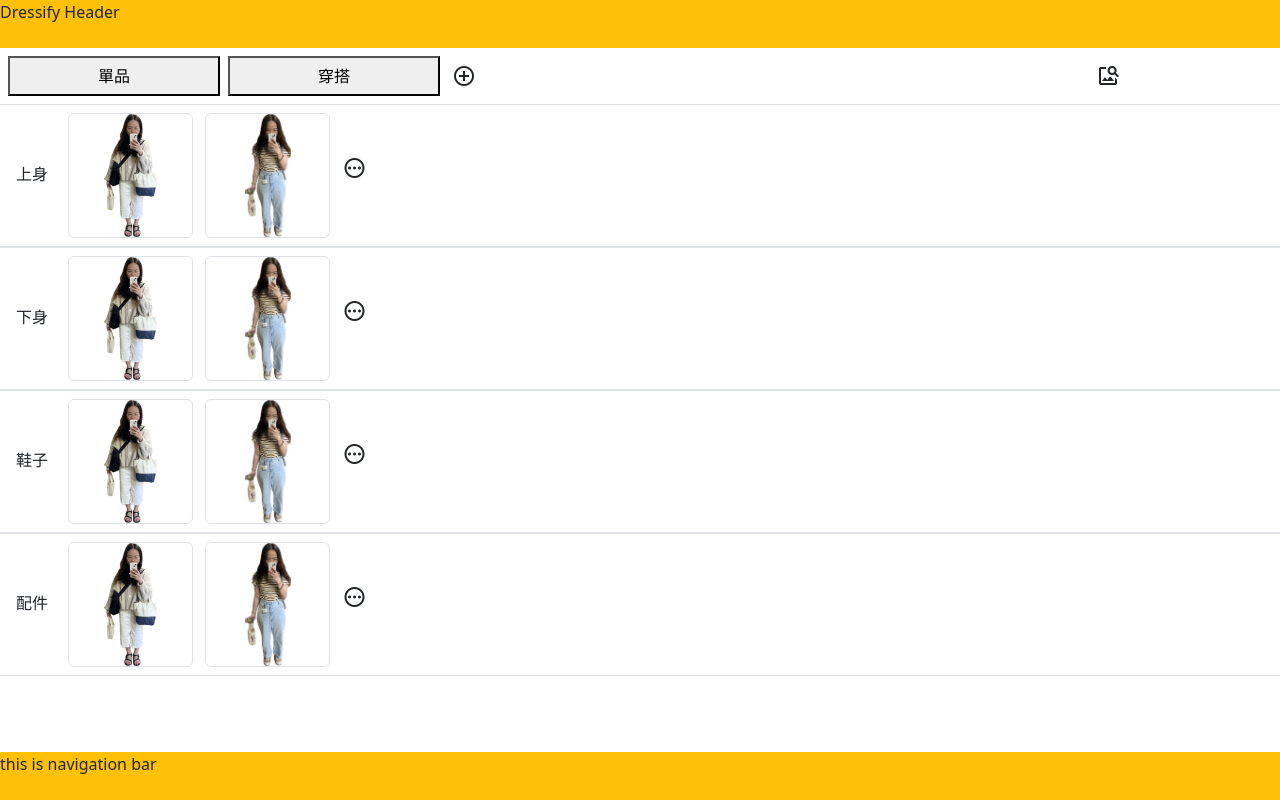
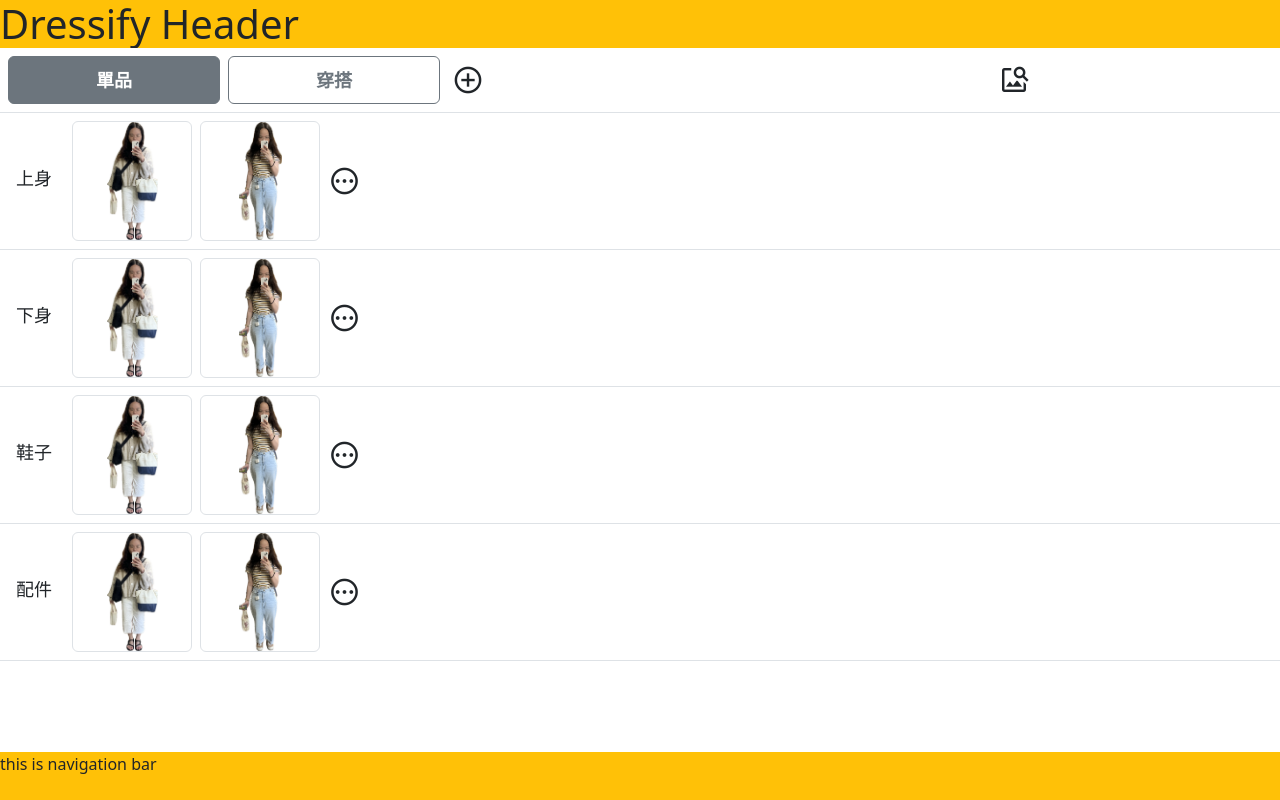
Before and after one commit to stellachy/dressify_html_drafts, a plain HTML site: page index.html in a window 1280 px wide. Drawn offline with nearby package versions, Linux system fonts and the light colour scheme.

Commit message:
complete 1.1 & part of 1.2 ( tags not yet)

```diff
--- a/index.html
+++ b/index.html
@@ -13,61 +13,105 @@
     img {
       object-fit: contain;
     }
+
+    .md-18 {
+      font-size: 18px;
+    }
+
+    .material-symbols-outlined.md-32 {
+      font-size: 32px;
+    }
+
+    div,
+    span,
+    button,
+    img {
+      box-sizing: border-box;
+    }
   </style>
 </head>
 
 <body>
-  <header class="bg-warning pb-4 fixed-top">Dressify Header</header>
-  <div>
+  <header class="bg-warning pb-5 fixed-top">
+    <h1>Dressify Header</h1>
+  </header>
+  <div class="py-5">
     <!-- header -->
-    <div class="px-3 pt-5 row">
-      <button class="col-2 ms-1 my-2">單品</button>
-      <button class="col-2 ms-2 my-2">穿搭</button>
-      <span class="material-symbols-outlined col-6 my-3">
+    <div class="px-3 row fixed-top bg-white my-5">
+      <button id="btnS" class="col-2 ms-1 my-2 btn btn-outline-secondary md-18 active"><b>單品</b></button>
+      <button id="btnM" class="col-2 ms-2 my-2 btn btn-outline-secondary md-18"><b>穿搭</b></button>
+      <span class="material-symbols-outlined md-32 col-5 my-3">
         add_circle
       </span>
-      <span class="material-symbols-outlined col-1 ms-2 my-3">
+      <span class="material-symbols-outlined md-32 col-1 my-3 ms-3">
         image_search
       </span>
     </div>
-    <!-- body -->
-    <div>
+
+    <!-- body Single Products-->
+    <div id="bodyS" class="row mt-5 pt-3 pb-3">
       <!-- 部位1：上身 -->
-      <div class="border-top border-bottom">
-        <span class="px-3">上身</span>
-        <img class="border rounded my-2 me-2" width="125px" height="125px" src="./img/eg1.jpg" alt="loading...">
-        <img class="border rounded my-2 me-2" width="125px" height="125px" src="./img/eg2.jpg" alt="loading...">
-        <span class="material-symbols-outlined">
+      <div class="border-top">
+        <span class="px-3 md-18">上身</span>
+        <img class="border rounded my-2 me-1" width="120px" height="120px" src="./img/eg1.jpg" alt="loading...">
+        <img class="border rounded my-2 me-1" width="120px" height="120px" src="./img/eg2.jpg" alt="loading...">
+        <span class="material-symbols-outlined md-32 me-1" style="vertical-align: middle;">
           pending
         </span>
       </div>
+
       <!-- 部位2：下身 -->
-      <div class="border-top border-bottom">
-        <span class="px-3">下身</span>
-        <img class="border rounded my-2 me-2" width="125px" height="125px" src="./img/eg1.jpg" alt="loading...">
-        <img class="border rounded my-2 me-2" width="125px" height="125px" src="./img/eg2.jpg" alt="loading...">
-        <span class="material-symbols-outlined">
+      <div class="border-top">
+        <span class="px-3 md-18">下身</span>
+        <img class="border rounded my-2 me-1" width="120px" height="120px" src="./img/eg1.jpg" alt="loading...">
+        <img class="border rounded my-2 me-1" width="120px" height="120px" src="./img/eg2.jpg" alt="loading...">
+        <span class="material-symbols-outlined md-32 me-1" style="vertical-align: middle;">
           pending
         </span>
       </div>
+
       <!-- 部位3：鞋子 -->
-      <div class="border-top border-bottom">
-        <span class="px-3">鞋子</span>
-        <img class="border rounded my-2 me-2" width="125px" height="125px" src="./img/eg1.jpg" alt="loading...">
-        <img class="border rounded my-2 me-2" width="125px" height="125px" src="./img/eg2.jpg" alt="loading...">
-        <span class="material-symbols-outlined">
+      <div class="border-top">
+        <span class="px-3 md-18">鞋子</span>
+        <img class="border rounded my-2 me-1" width="120px" height="120px" src="./img/eg1.jpg" alt="loading...">
+        <img class="border rounded my-2 me-1" width="120px" height="120px" src="./img/eg2.jpg" alt="loading...">
+        <span class="material-symbols-outlined md-32 me-1" style="vertical-align: middle;">
           pending
         </span>
       </div>
+
       <!-- 部位4：配件 -->
-      <div class="border-top border-bottom  mb-1">
-        <span class="px-3">配件</span>
-        <img class="border rounded my-2 me-2" width="125px" height="125px" src="./img/eg1.jpg" alt="loading...">
-        <img class="border rounded my-2 me-2" width="125px" height="125px" src="./img/eg2.jpg" alt="loading...">
-        <span class="material-symbols-outlined">
+      <div class="border-top border-bottom">
+        <span class="px-3 md-18">配件</span>
+        <img class="border rounded my-2 me-1" width="120px" height="120px" src="./img/eg1.jpg" alt="loading...">
+        <img class="border rounded my-2 me-1" width="120px" height="120px" src="./img/eg2.jpg" alt="loading...">
+        <span class="material-symbols-outlined md-32 me-1" style="vertical-align: middle;">
           pending
         </span>
       </div>
+
+    </div>
+
+    <!-- body Matches -->
+    <div id="bodyM" class="row mt-5 mb-3 pb-3 d-none">
+      <!-- 搭配1 -->
+      <div class="col-6 pt-3 ps-4">
+        <p class="mb-1 ps-1 md-18">穿搭標題1</p>
+        <img class="border rounded" src="./img/eg5.jpg" width="160" height="220" alt="loading...">
+      </div>
+
+      <!-- 搭配2 -->
+      <div class="col-6 pt-3 pe-4">
+        <p class="mb-1 ps-1 md-18">穿搭標題2</p>
+        <img class="border rounded " src="./img/eg4.jpg" width="160" height="220" alt="loading...">
+      </div>
+
+      <!-- 搭配3 -->
+      <div class="col-6 pt-3 ps-4">
+        <p class="mb-1 ps-1 md-18">穿搭標題3</p>
+        <img class="border rounded " src="./img/eg3.jpg" width="160" height="220" alt="loading...">
+      </div>
+
     </div>
   </div>
   <nav class="bg-warning pb-4 fixed-bottom">this is navigation bar</nav>
@@ -75,7 +119,27 @@
   <script src="https://cdn.jsdelivr.net/npm/bootstrap@5.3.3/dist/js/bootstrap.bundle.min.js"
     integrity="sha384-YvpcrYf0tY3lHB60NNkmXc5s9fDVZLESaAA55NDzOxhy9GkcIdslK1eN7N6jIeHz"
     crossorigin="anonymous"></script>
-  <script></script>
+  <script>
+    function changeToM() {
+      // 改變btn顏色
+      btnS.classList.remove('active');
+      btnM.classList.add('active');
+      // 改變顯示內容div
+      bodyS.classList.add('d-none');
+      bodyM.classList.remove('d-none');
+    }
+    btnM.onclick = changeToM;
+    function changeToS() {
+      // 改變btn顏色
+      btnM.classList.remove('active');
+      btnS.classList.add('active');
+      // 改變顯示內容div
+      bodyS.classList.remove('d-none');
+      bodyM.classList.add('d-none');
+    }
+    btnS.onclick = changeToS;
+
+  </script>
 </body>
 
 </html>
```
